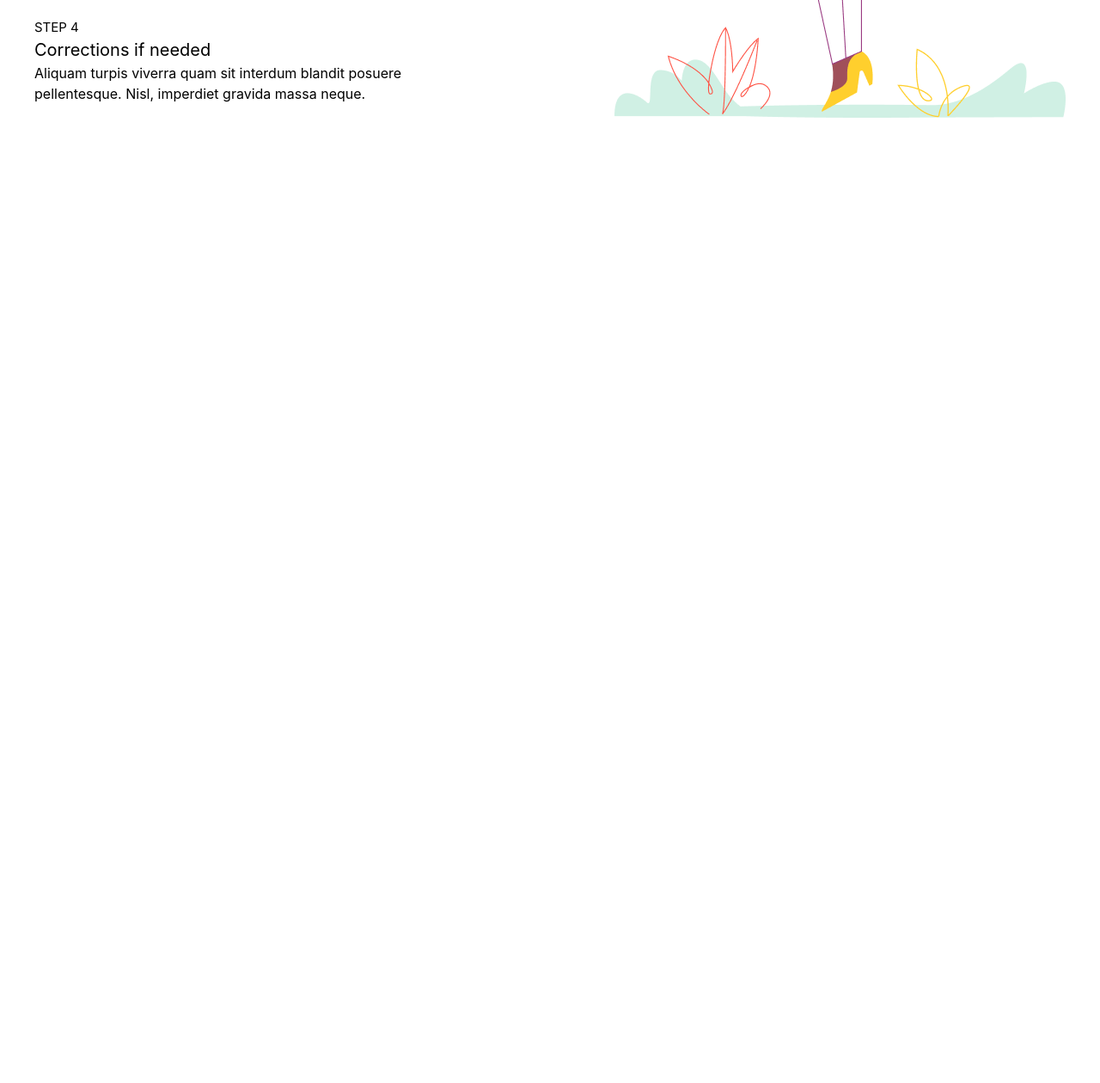
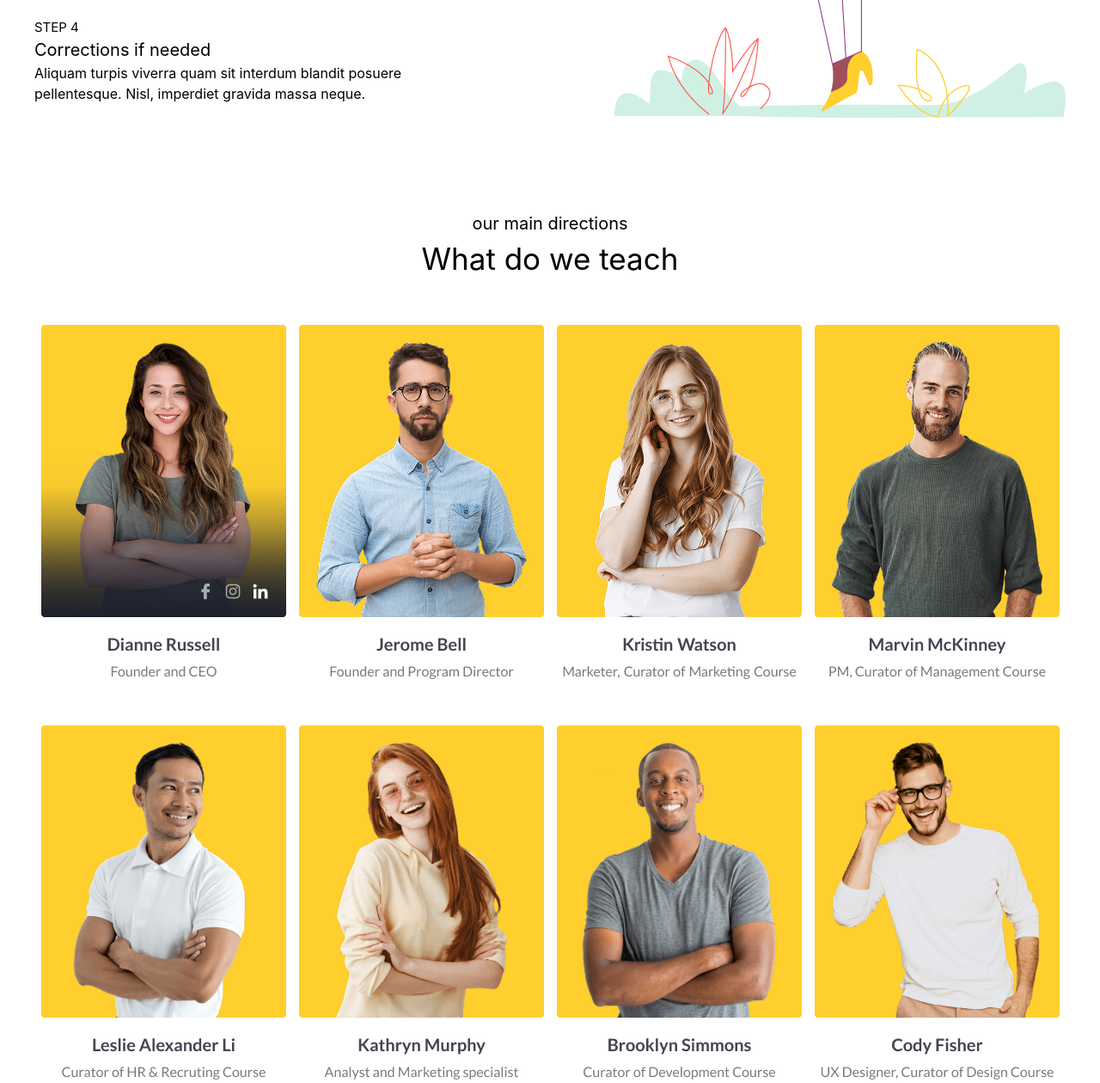
Before and after one commit to shokirovsh01/practice-3, a website: page src/nozim.html in a window 1280 px wide. Shown: the part 3539-4799 px from the top of the page at 86% size. Before the commit the page ends 3684 px from the top, so only its background shows below. Drawn offline with nearby package versions, Linux system fonts and the light colour scheme; files that its build step writes are made by us from their sources.

Commit message:
section6

```diff
--- a/src/nozim.html
+++ b/src/nozim.html
@@ -259,6 +259,24 @@
     </div>
     <img src="./images/illustration (1).png" alt="">
 </section>
+<div class="text-center mt-[100px]">
+    <h2 class="text-[20px]">our main directions</h2>
+    <h1 class="text-[35px]">What do we teach</h1>
+</div>
+    <section class="text-center lg:flex justify-between items-center lg:text-start max-w-[1200px] m-auto mt-[50px]">
+
+       <img class="m-auto" src="./images/hover.png" alt="">
+       <img class="m-auto" src="./images/idle.png" alt="">
+       <img class="m-auto" src="./images/idle (1).png" alt="">
+       <img class="m-auto" src="./images/idle (2).png" alt="">
+
+</section>
+    <section class="text-center lg:flex justify-between items-center lg:text-start max-w-[1200px] m-auto mt-[50px]">
+    <img class="m-auto" src="./images/idle (3).png" alt="">
+    <img class="m-auto" src="./images/idle (4).png" alt="">
+    <img class="m-auto" src="./images/idle (5).png" alt="">
+    <img class="m-auto" src="./images/idle (6).png" alt="">
+</section>
 </body>
 
 </html>
```
Also changed, not shown: src/images/hover.png (added), src/images/idle (1).png (added), src/images/idle (2).png (added), src/images/idle (3).png (added), src/images/idle (4).png (added), src/images/idle (5).png (added), src/images/idle (6).png (added), src/images/idle.png (added).
